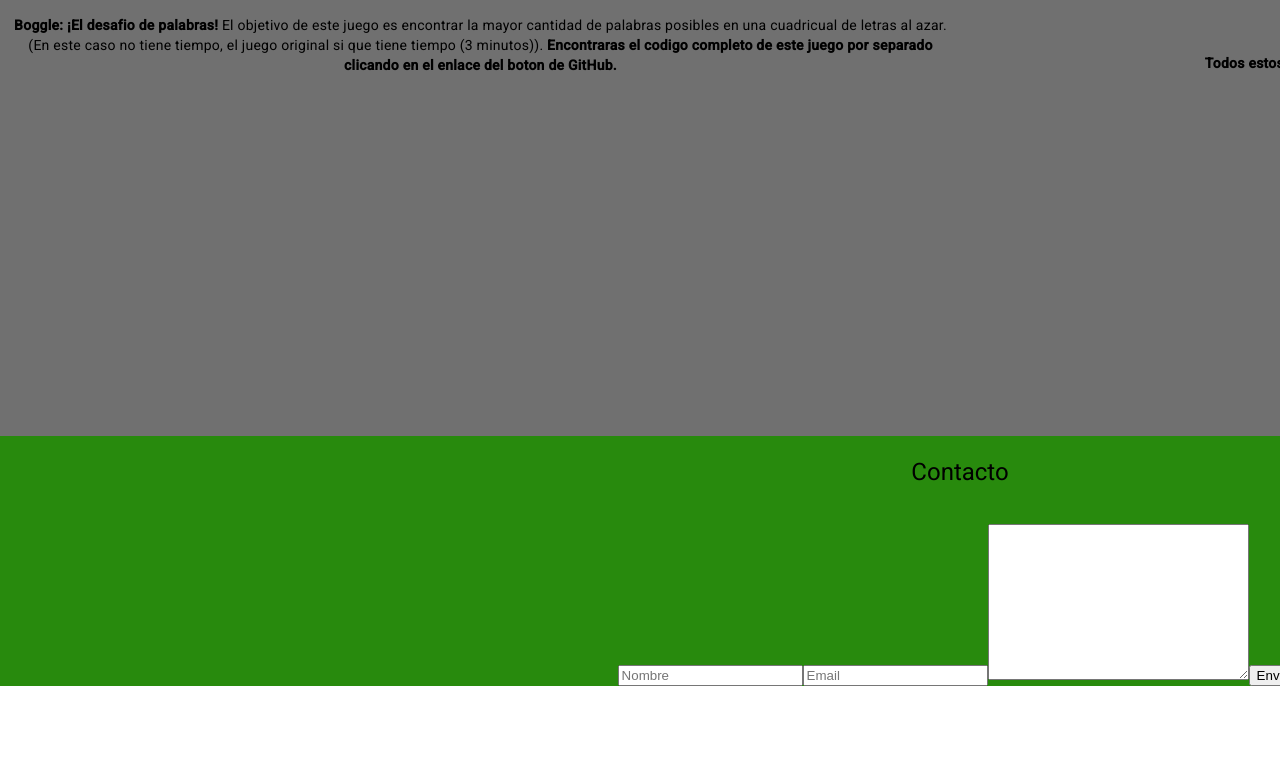
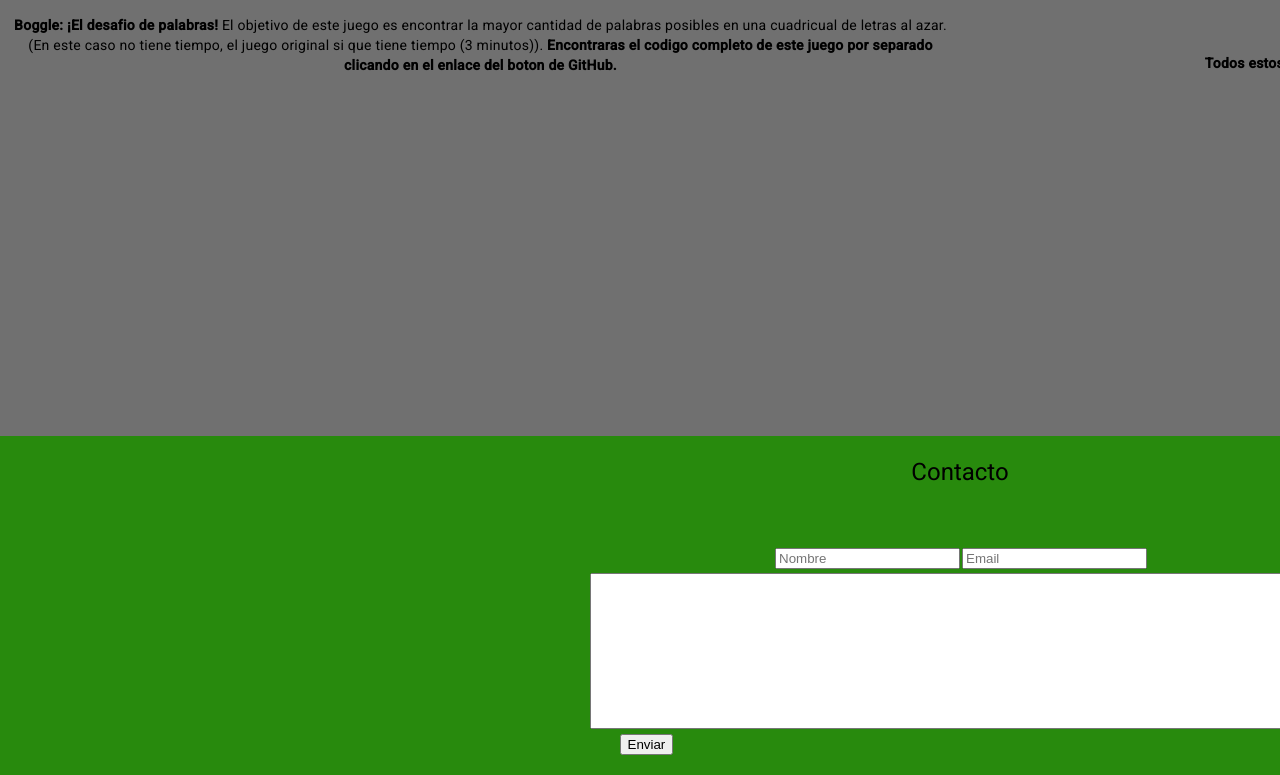
Before and after one commit to nereazj544/ModulodeJuegos, an Angular app: page /portafolios in a window 1280 px wide. Shown: the part 2725-3500 px from the top of the page. Before the commit the page ends 3411 px from the top, so only its background shows below. Built offline with nearby package versions, Linux system fonts and the light colour scheme.

Commit message:
Implementacion de contacto usando: @Input y @Output. Modificaciones en la estectica de contacto. NO TIENE AJUSTADO SEGUN LA PANTALLA QUE SE ESTE USANDO. (No lo entiendo \0-0/)

```diff
--- a/src/app/componentes/contacto-zona/contacto-zona.component.css
+++ b/src/app/componentes/contacto-zona/contacto-zona.component.css
@@ -0,0 +1,20 @@
+.container-fromulario{
+    margin: 0 auto;
+}
+
+form{
+    flex-direction: column;
+    padding: 20px;
+}
+
+.input{
+    margin: 2px;
+}
+.input > #nombre {
+    margin: 2px;
+}
+
+button{
+    display: flex;
+    margin-left: 30px;
+}
--- a/src/app/componentes/contacto-zona/contacto-zona.component.html
+++ b/src/app/componentes/contacto-zona/contacto-zona.component.html
@@ -1,8 +1,10 @@
-<form (submit)="enviar()">
-    <input type="text" name="nombre" placeholder="Nombre" id="" required [(ngModel)]="nombre">
-    <input type="text" name="email" placeholder="Email" required [(ngModel)]="email">
-    <textarea name="mensaje" [(ngModel)]="mensaje" cols="30" rows="10" required></textarea>
-    <button type="submit">Enviar</button>
-
-
-</form>
+<div class="container-fromulario">
+    <form (submit)="enviar()">
+        <div class="input">
+            <input type="text" name="nombre" placeholder="Nombre" id="nombre" required [(ngModel)]="nombre">
+            <input type="text" name="email" placeholder="Email" required [(ngModel)]="email" id="email">
+        </div>
+        <textarea name="mensaje" [(ngModel)]="mensaje" cols="90" rows="10" required></textarea>
+        <button type="submit">Enviar</button>
+    </form>
+</div>
--- a/src/app/componentes/portafolios/portafolios.component.css
+++ b/src/app/componentes/portafolios/portafolios.component.css
@@ -215,9 +215,14 @@ span {
     background-color: #288a0d;
     width: 1920px;
     text-align: center;
-    align-items: center;
+
 }
 
 .contacto > h1{
     padding: 20px;
 }
+
+.contacto > app-contacto-zona{
+    display: flex;
+    flex-direction: row;
+}
```
